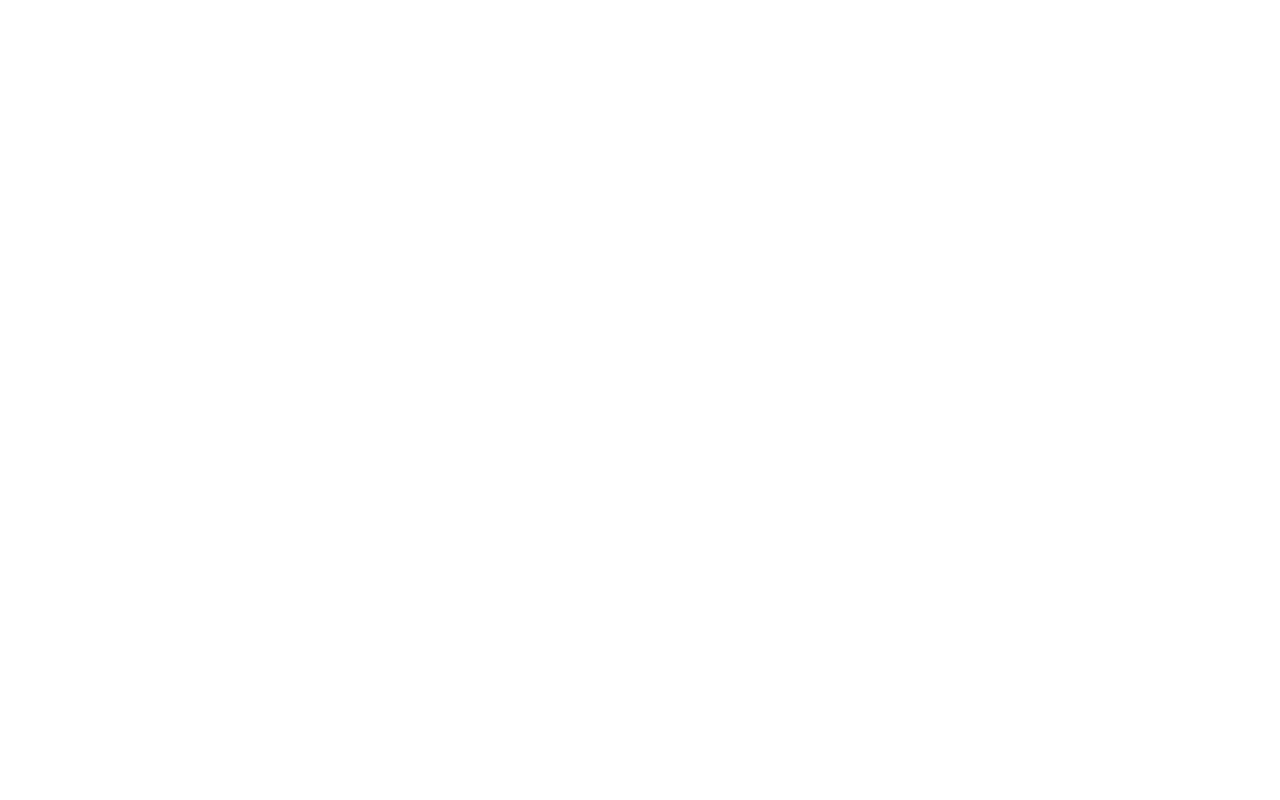
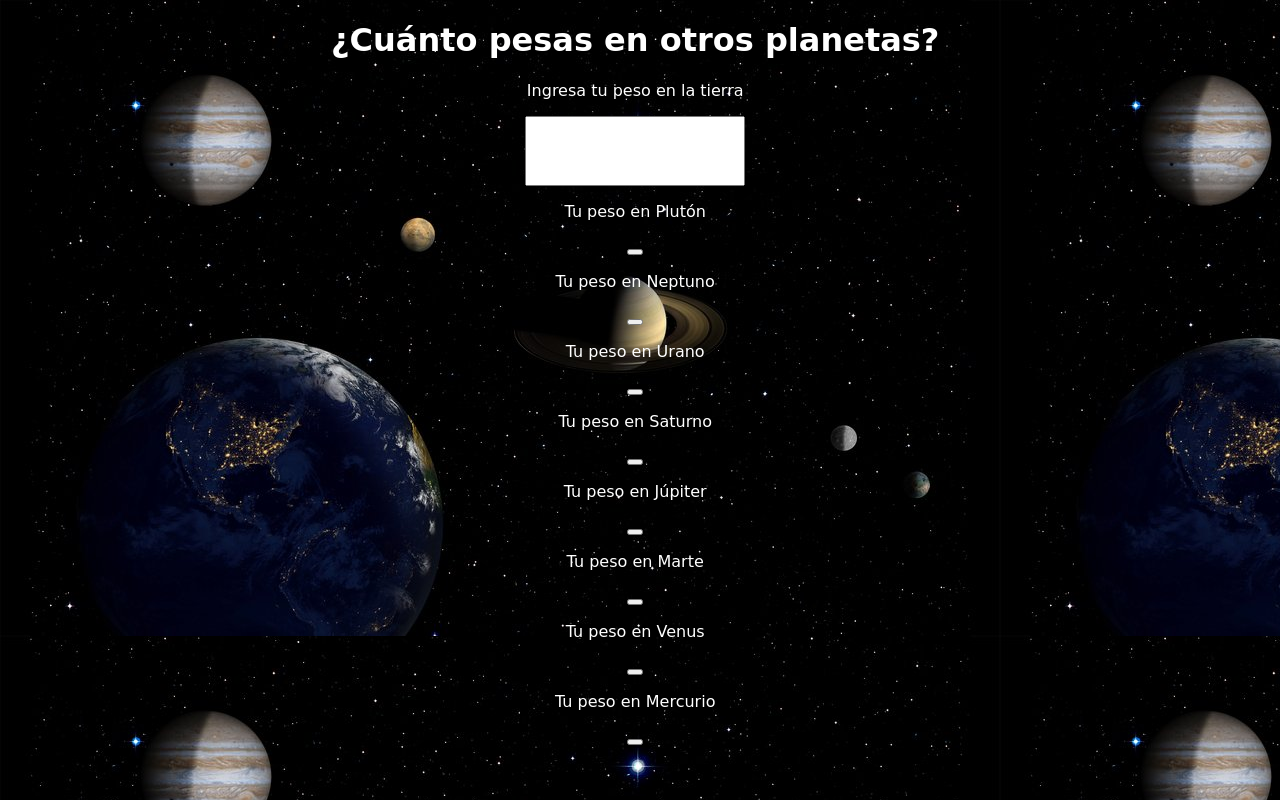
Before and after one commit to Pez7/pesos-planetas, a plain HTML site: page index.html in a window 1280 px wide. Drawn offline with Linux system fonts and the light colour scheme.

Commit message:
Agrego 'css' en html para incluir imagen de fondo y texto

```diff
--- a/index.html
+++ b/index.html
@@ -3,8 +3,67 @@
 <head>
 	<meta charset="UTF-8">
 	<title>Document</title>
+
+	<style type="text/css">
+        html, body, table, tr, td, input, select {
+            font-family: 'comic sans', cursive;
+        }
+        html {
+            margin: 0;
+            padding: 0;
+            width: 98%;
+        }
+        body {
+            width: 100%;
+            text-align: center;
+            background-image: url("assets/img/sistema-solar3.jpg");
+        }
+        #logo {
+            width: 300px;
+        }
+        table {
+            width: 80%;
+            margin: 0 auto;
+        }
+        input, select {
+            height: 50px;
+            font-size: 1em;
+            padding: 0.5em;
+        }
+
+    </style>
 </head>
 <body>
+
+<h1 style="color: white">¿Cuánto pesas en otros planetas?</h1>
+
+<p style="color: white">Ingresa tu peso en la tierra</p>
+<input id="peso">
+
+<p style="color: white">Tu peso en Plutón</p>
+<button onclick="pesoPluton()"></button>
+
+<p style="color: white">Tu peso en Neptuno</p>
+<button onclick="pesoNeptuno()"></button>
+
+<p style="color: white">Tu peso en Urano</p>
+<button onclick="pesoUrano()"></button>
+
+<p style="color: white">Tu peso en Saturno</p>
+<button onclick="pesoSaturno()"></button>
+
+<p style="color: white">Tu peso en Júpiter</p>
+<button onclick="pesoJupiter()"></button>
+
+<p style="color: white">Tu peso en Marte</p>
+<button onclick="pesoMarte()"></button>
+
+<p style="color: white">Tu peso en Venus</p>
+<button onclick="pesoVenus()"></button>
+
+<p style="color: white">Tu peso en Mercurio</p>
+<button onclick="pesoMercurio()"></button>
+
 	<script src="assets/js/main.js"></script>
 </body>
 </html>
```
Also changed, not shown: assets/img/sistema-solar.jpg (added), assets/img/sistema-solar2.jpg (added), assets/img/sistema-solar3.jpg (added).
